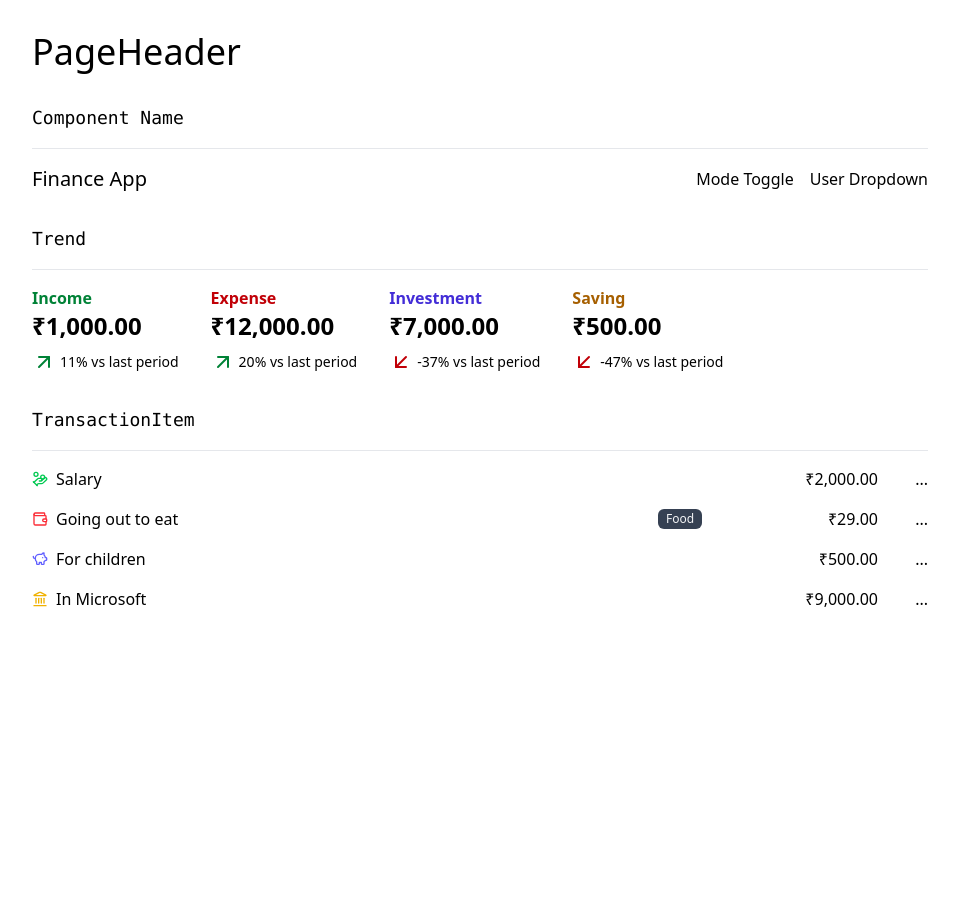
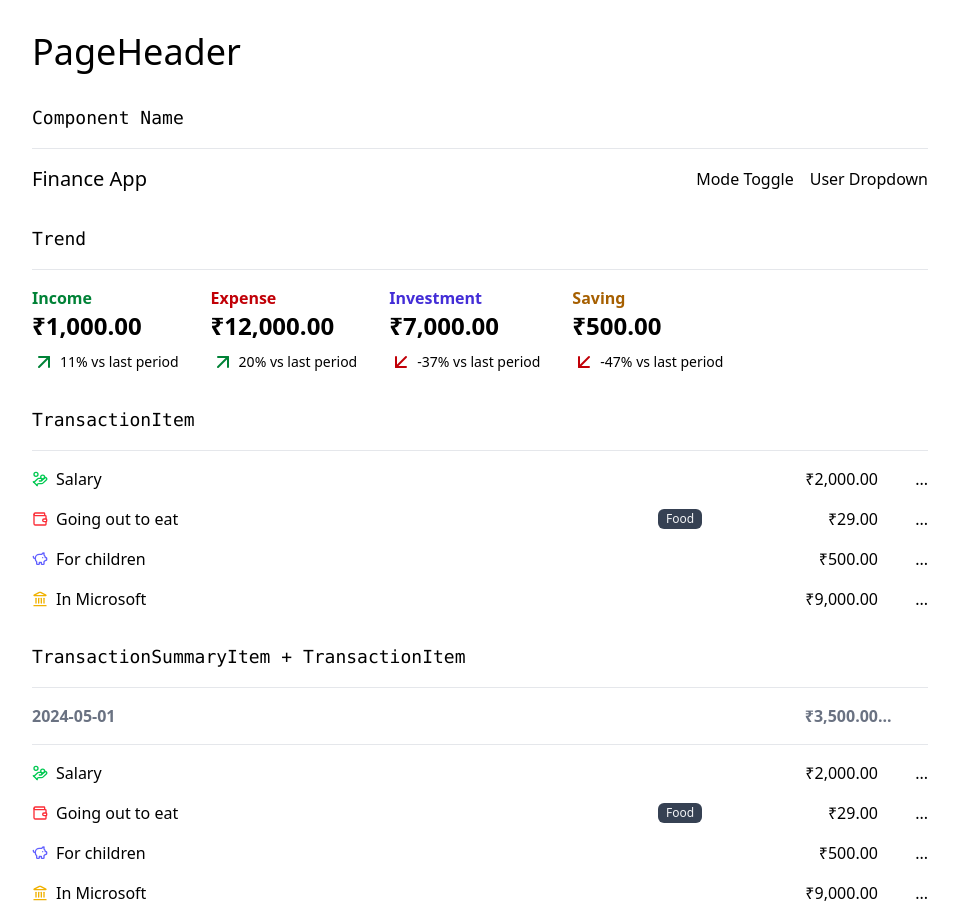
Before and after one commit to bhanu-21/next16-finance-app, a Next.js app: page /playground in a window 1280 px wide. Shown: the whole page, without its empty margins (160-1119 px from the left). Before the commit the page ends 800 px from the top, so only its background shows below. Built offline with nearby package versions, Linux system fonts and the light colour scheme.

Commit message:
transaction summary component

```diff
--- a/app/playground/page.js
+++ b/app/playground/page.js
@@ -1,5 +1,6 @@
 import PageHeader from "@/components/page-header";
 import TransactionItem from "@/components/transaction-item";
+import TransactionSummaryItem from "@/components/transaction-summary-item";
 import Trend from "@/components/trend";
 
 export default function Page() {
@@ -36,6 +37,19 @@
                     <TransactionItem type="Investment" description="In Microsoft" amount={9000} />
                 </div>
             </div>
+
+            <div>
+                <h2 className="mb-4 text-lg font-mono">TransactionSummaryItem + TransactionItem</h2>
+                <hr className="mb-4 border-gray-200 dark:border-gray-800" />
+                <div className="space-y-4">
+                    <TransactionSummaryItem date="2024-05-01" amount={3500} />
+                    <hr className="mb-4 border-gray-200 dark:border-gray-800" />
+                    <TransactionItem type="Income" description="Salary" amount={2000} />
+                    <TransactionItem type="Expense" category="Food" description="Going out to eat" amount={29} />
+                    <TransactionItem type="Saving" description="For children" amount={500} />
+                    <TransactionItem type="Investment" description="In Microsoft" amount={9000} />
+                </div>
+            </div>
         </main>
     )
 }
--- /dev/null
+++ b/components/transaction-summary-item.js
@@ -0,0 +1,15 @@
+import { useFormatCurrency } from "@/hooks/use-format-currency";
+
+export default function TransactionSummaryItem({ date, amount }) {
+    const formattedAmount = useFormatCurrency(amount)
+
+    return (
+        <div className="flex text-gray-500 dark:text-gray-400 font-semibold">
+            <div className="grow">{date}</div>
+
+            <div className="min-w-17.5 text-right font-semibold">{formattedAmount}</div>
+
+            <div className="min-w-12.5">...</div>
+        </div>
+    )
+}
```
